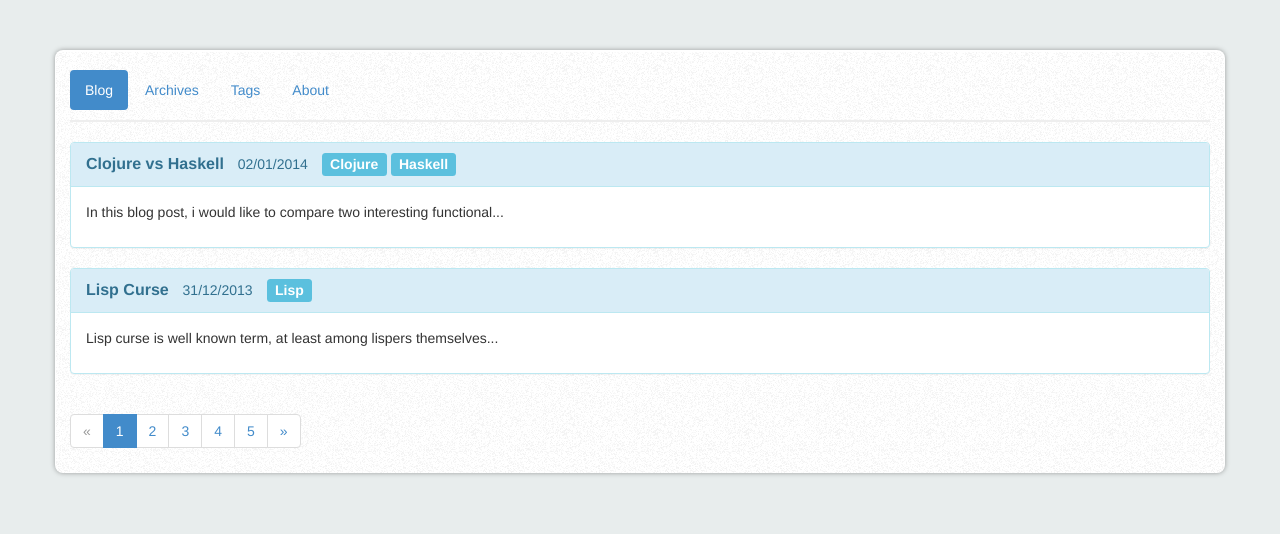
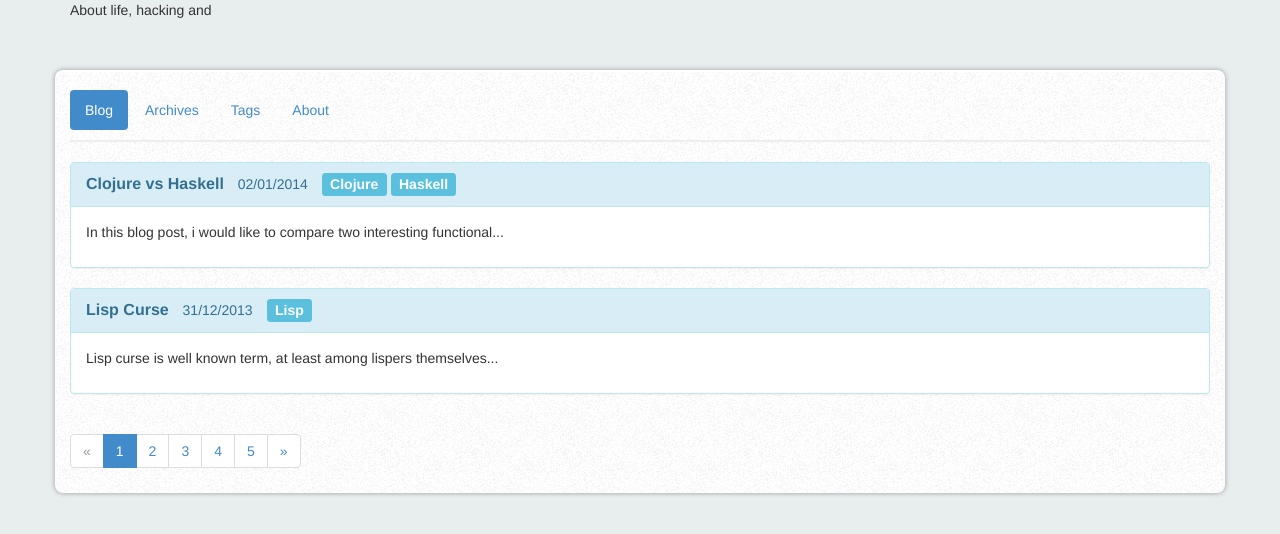
Before and after one commit to janherich/gutenberg, a plain HTML site: page resources/outline/blog.html in a window 1280 px wide. Drawn offline with Linux system fonts and the light colour scheme.

Commit message:
Update development resources

```diff
--- a/resources/outline/blog.html
+++ b/resources/outline/blog.html
@@ -11,6 +11,9 @@
     <link rel="stylesheet" type="text/css" href="css/blog.css">
   </head>
   <body>
+    <div id="motto" class="container">
+      About life, hacking and
+    </div>
     <div id="main" class="container">
       <div id="wrapper">
         <ul id="header" class="nav nav-pills">
```
